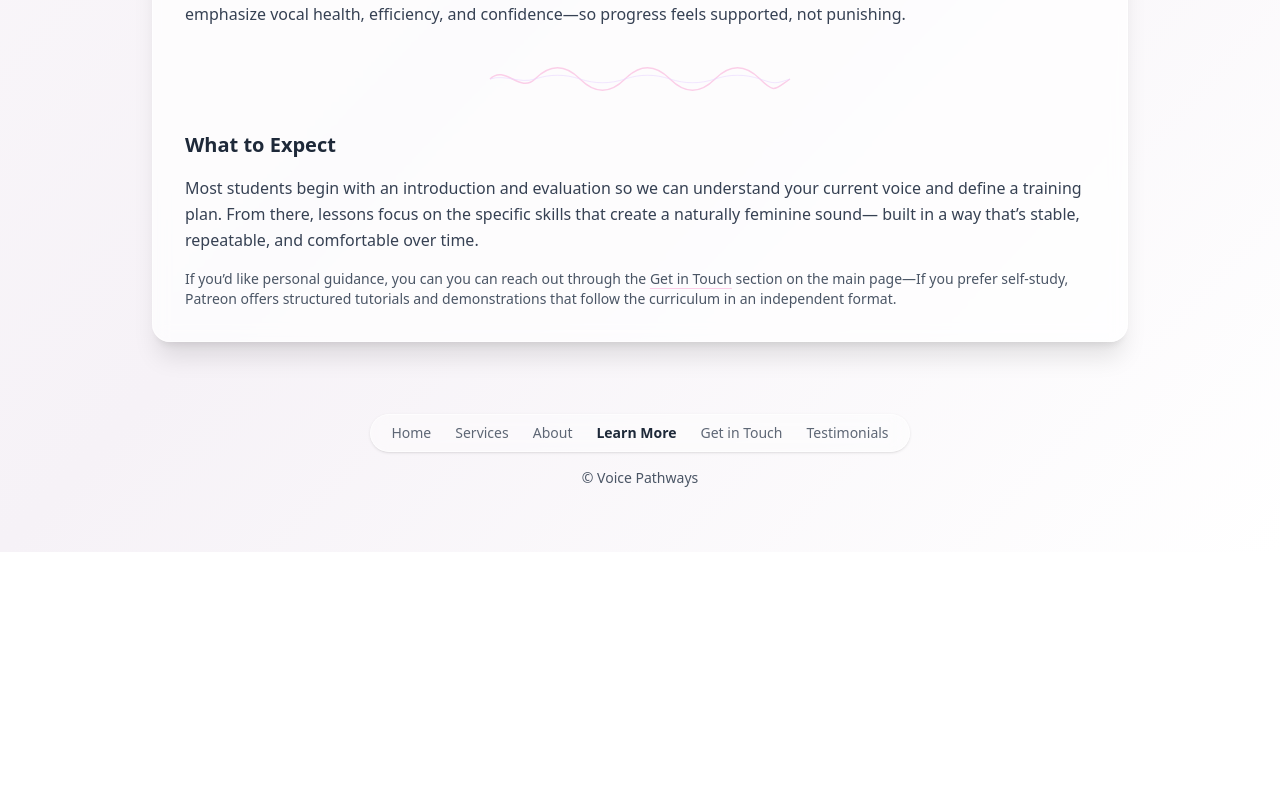
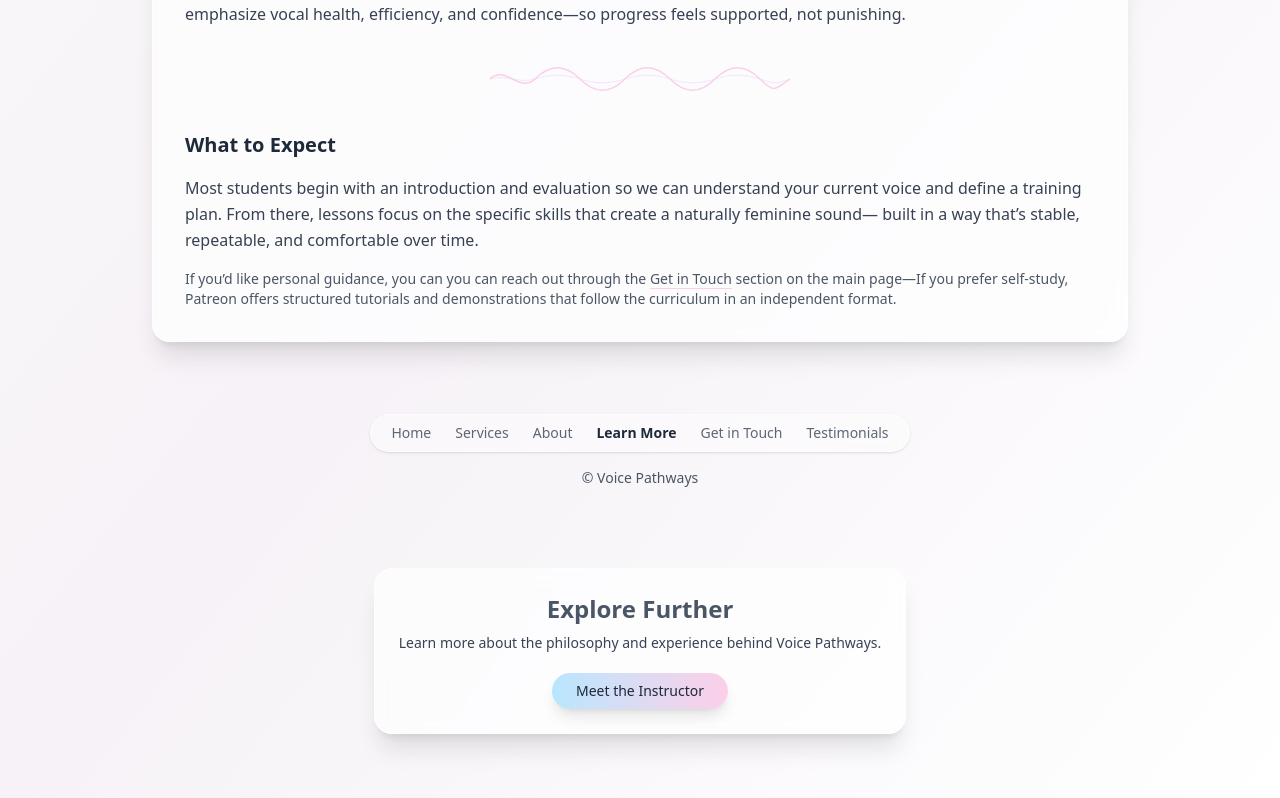
Before and after one commit to Aeriebella/Voice-Pathways, a Next.js app: page /learn/vocal-feminization in a window 1280 px wide. Shown: the part 808-1606 px from the top of the page. Before the commit the page ends 1360 px from the top, so only its background shows below. Built offline with nearby package versions, Linux system fonts and the light colour scheme.

Commit message:
Update page.tsx

```diff
--- a/app/learn/vocal-feminization/page.tsx
+++ b/app/learn/vocal-feminization/page.tsx
@@ -149,6 +149,24 @@ export default function VocalFeminizationLearnPage() {
             </a>
           </nav>
           <div>© Voice Pathways</div>
+          {/* Explore Further */}
+<section className="mt-16">
+  <div className="rounded-2xl shadow-xl backdrop-blur bg-white/70 border border-white/60 p-6 text-center">
+    <h2 className="text-2xl font-semibold">Explore Further</h2>
+    <p className="mt-2 text-gray-700 max-w-xl mx-auto">
+      Learn more about the philosophy and experience behind Voice Pathways.
+    </p>
+
+    <div className="mt-5">
+      <a
+        href="/learn/meet-the-instructor"
+        className="inline-flex items-center justify-center rounded-full px-6 py-2 shadow-lg bg-gradient-to-r from-sky-200 to-pink-200 text-gray-800 hover:from-sky-300 hover:to-pink-300 transition active:scale-[0.98]"
+      >
+        Meet the Instructor
+      </a>
+    </div>
+  </div>
+</section>
         </footer>
       </main>
     </div>
```
